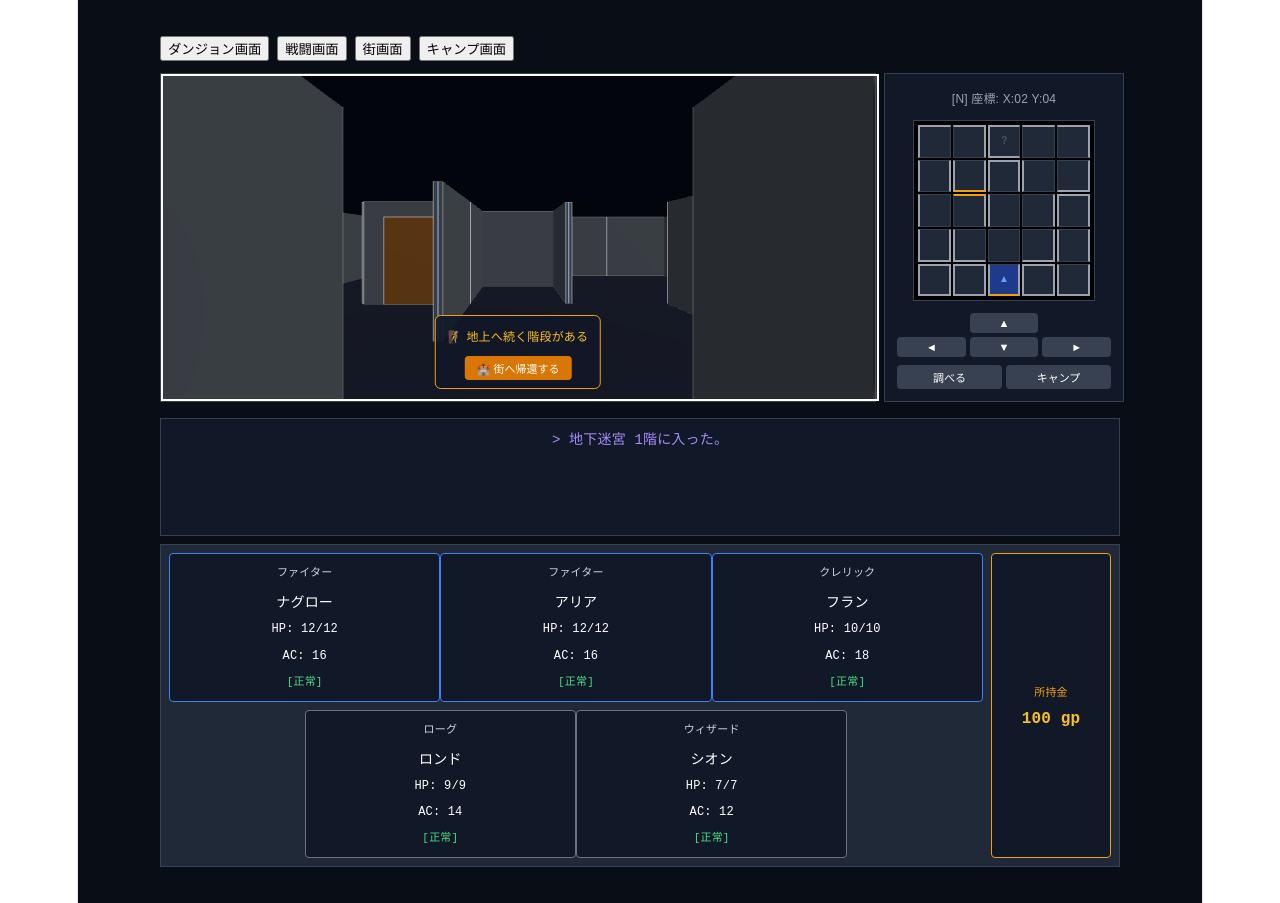
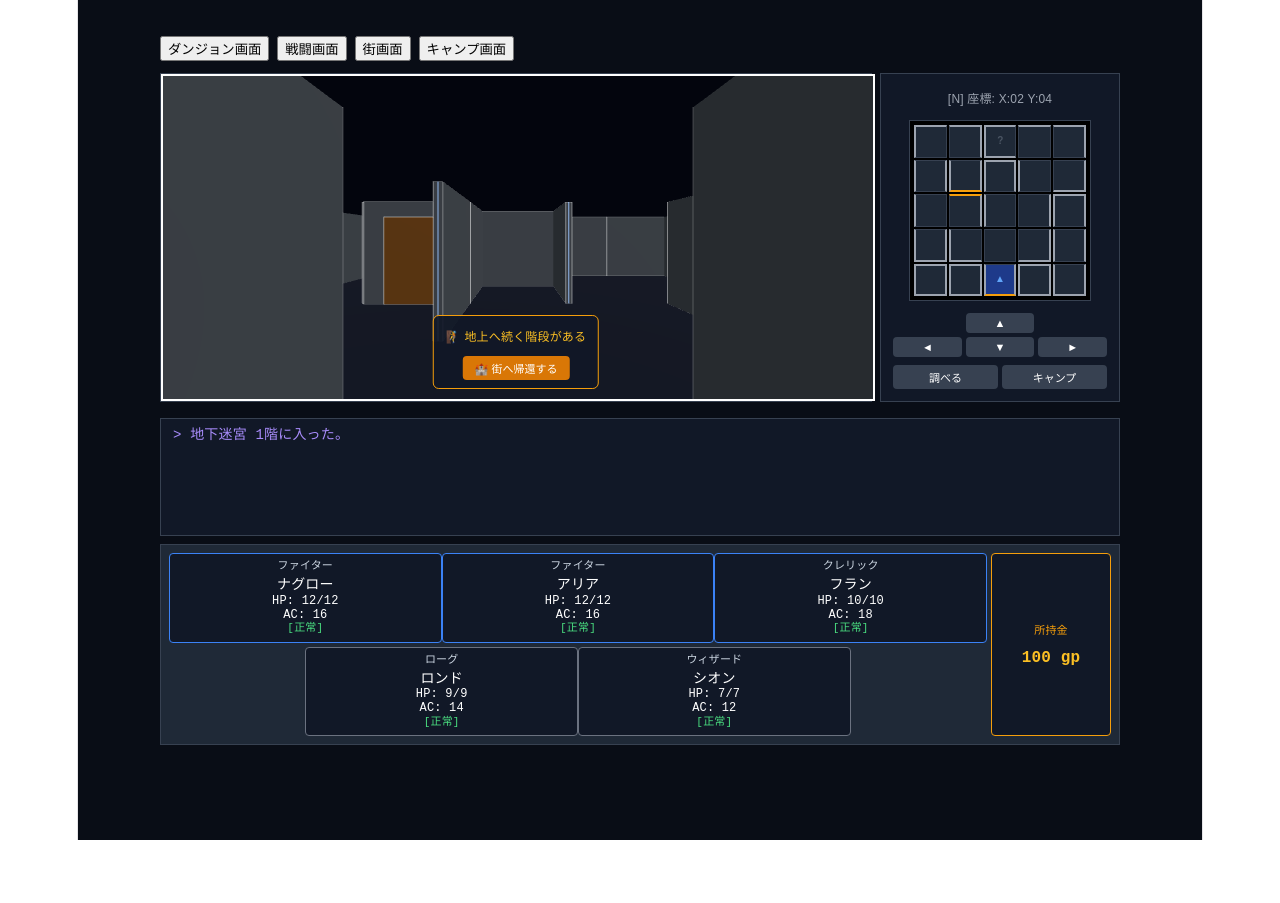
Before and after one commit to ueno-pwcom/wiz5e, a React (Vite) app: page / in a window 1280 px wide. After the commit the page ends 840 px from the top, so only its background shows below. Built offline with nearby package versions, Linux system fonts and the light colour scheme.

Commit message:
細かい修正

```diff
--- a/src/components/DungeonEventModal.tsx
+++ b/src/components/DungeonEventModal.tsx
@@ -42,7 +42,7 @@ export const DungeonEventModal: React.FC = () => {
                   {eventResult.passed ? '判定成功！' : '判定失敗...'}
                 </span>
                 <span style={{ fontSize: '12px', color: '#9ca3af', marginLeft: '8px' }}>
-                  (出目 {eventResult.roll} + 修正値 {eventResult.modifier} = {eventResult.total} / 目標値 DC {eventResult.dc})
+                  ({eventResult.roll} + 修正値 {eventResult.modifier} = {eventResult.total} / 目標値 DC {eventResult.dc})
                 </span>
               </div>
             )}
--- a/src/components/DungeonView.tsx
+++ b/src/components/DungeonView.tsx
@@ -10,6 +10,8 @@ export const DungeonView: React.FC = () => {
   const movePlayer = useGameStore((state) => state.movePlayer);
   const enterCamp = useGameStore((state) => state.enterCamp);
   const returnToTown = useGameStore((state) => state.returnToTown);
+  const triggerEvent = useGameStore((state) => state.triggerEvent);
+  const addLog = useGameStore((state) => state.addLog);
 
   const currentTile = currentMap.grid[playerPosition.y]?.[playerPosition.x];
   const sceneContainerRef = useRef<HTMLDivElement | null>(null);
@@ -231,6 +233,9 @@ export const DungeonView: React.FC = () => {
     renderer.setPixelRatio(window.devicePixelRatio);
     renderer.setSize(width, height);
     renderer.domElement.style.display = 'block';
+    renderer.domElement.style.width = '100%';
+    renderer.domElement.style.height = '100%';
+    renderer.domElement.style.boxSizing = 'border-box';
     container.appendChild(renderer.domElement);
     rendererRef.current = renderer;
 
@@ -364,7 +369,7 @@ export const DungeonView: React.FC = () => {
   };
 
   return (
-    <div style={{ display: 'grid', gridTemplateColumns: '1fr 240px', gap: '8px', height: '100%' }}>
+    <div style={{ display: 'grid', gridTemplateColumns: 'minmax(0, 1fr) 240px', gap: '8px', height: '100%' }}>
       <div style={{
         backgroundColor: '#000',
         border: '1px solid #374151',
@@ -373,7 +378,8 @@ export const DungeonView: React.FC = () => {
         alignItems: 'stretch',
         color: '#4b5563',
         position: 'relative',
-        minHeight: '0'
+        minHeight: '0',
+        minWidth: 0
       }}>
         <div
           ref={sceneContainerRef}
@@ -381,6 +387,7 @@ export const DungeonView: React.FC = () => {
             flex: 1,
             width: '100%',
             height: '100%',
+            minWidth: 0,
             border: '2px solid #fff',
             boxShadow: 'inset 0 0 20px #555',
             position: 'relative',
@@ -480,11 +487,36 @@ export const DungeonView: React.FC = () => {
         </div>
 
         <div style={{ display: 'flex', gap: '4px' }}>
-          <button style={{ ...btnStyle, flex: 1 }}>調べる</button>
           <button
             style={{ ...btnStyle, flex: 1 }}
             onClick={() => {
-              console.log('DungeonView: キャンプボタンが押されました');
+              if (!currentTile?.event) {
+                addLog('特に何も見つからなかった。', 'system');
+                return;
+              }
+
+              switch (currentTile.event.type) {
+                case 'chest':
+                  if (currentTile.event.chest_id === 'chest_1') {
+                    triggerEvent('locked_chest');
+                  }
+                  break;
+                case 'door':
+                  triggerEvent('heavy_door');
+                  break;
+                case 'trap':
+                  triggerEvent('poison_dart_trap');
+                  break;
+                default:
+                  addLog('この場所には何もなかった。', 'system');
+              }
+            }}
+          >
+            調べる
+          </button>
+          <button
+            style={{ ...btnStyle, flex: 1 }}
+            onClick={() => {
               enterCamp();
             }}
           >
--- a/src/components/MessageLog.css
+++ b/src/components/MessageLog.css
@@ -5,7 +5,9 @@
   padding: 8px 12px;
   font-family: monospace;
   font-size: 14px;
+  line-height: 1.2;
   overflow-y: auto;
+  text-align: left;
 }
 
 .message-log-entry {
@@ -32,6 +34,6 @@
   color: #a78bfa;
 }
 
-.message-log-default {
-  color: #e5e7eb;
+.message-log {
+  color: #fdfeff;
 }
--- a/src/components/MessageLog.tsx
+++ b/src/components/MessageLog.tsx
@@ -1,5 +1,6 @@
 import React, { useEffect, useRef } from 'react';
 import type { LogMessage } from '../types/game';
+import './MessageLog.css';
 
 interface Props {
   logs: LogMessage[];
@@ -14,29 +15,10 @@ export const MessageLog: React.FC<Props> = ({ logs }) => {
     container.scrollTop = container.scrollHeight;
   }, [logs]);
 
-  const getLogColor = (type: LogMessage['type']) => {
-    switch (type) {
-      case 'player_action': return '#60a5fa'; // 青（味方行動・命中）
-      case 'enemy_action':  return '#f87171'; // 赤（敵の攻撃・被害）
-      case 'heal':          return '#4ade80'; // 緑（回復）
-      case 'critical':      return '#fbbf24'; // オレンジ（クリティカル）
-      case 'system':        return '#a78bfa'; // 紫（システム・知覚）
-      default:              return '#e5e7eb'; // 白（標準）
-    }
-  };
-
   return (
-    <div ref={containerRef} style={{
-      height: '100px',
-      backgroundColor: '#111827',
-      border: '1px solid #374151',
-      padding: '8px 12px',
-      fontFamily: 'monospace',
-      fontSize: '14px',
-      overflowY: 'auto'
-    }}>
+    <div ref={containerRef} className="message-log">
       {logs.map((log) => (
-        <div key={log.id} style={{ color: getLogColor(log.type), marginBottom: '2px' }}>
+        <div key={log.id} className={`message-log-entry message-log-${log.type ?? 'default'}`}>
           &gt; {log.text}
         </div>
       ))}
--- a/src/components/StatusPanel.tsx
+++ b/src/components/StatusPanel.tsx
@@ -60,13 +60,13 @@ export const StatusPanel: React.FC<Props> = ({ party, gold }) => {
           }
         }}
       >
-        <div style={{ fontSize: '11px', color: '#cbd5e1', marginBottom: '4px' }}>
+        <div style={{ fontSize: '11px', color: '#cbd5e1', marginBottom: '4px', lineHeight: 1.2 }}>
           {classNames[char.class_id] ?? char.class_id}
         </div>
-        <div style={{ fontWeight: 'bold', fontSize: '14px' }}>{char.name}</div>
-        <div style={{ fontSize: '12px' }}>HP: {char.hp.current}/{char.hp.max}</div>
-        <div style={{ fontSize: '12px' }}>AC: {char.ac}</div>
-        <div style={{ fontSize: '11px', color: char.is_alive ? '#4ade80' : '#ef4444' }}>
+        <div style={{ fontWeight: 'bold', fontSize: '14px', lineHeight: 1.15 }}>{char.name}</div>
+        <div style={{ fontSize: '12px', lineHeight: 1.2 }}>HP: {char.hp.current}/{char.hp.max}</div>
+        <div style={{ fontSize: '12px', lineHeight: 1.2 }}>AC: {char.ac}</div>
+        <div style={{ fontSize: '11px', color: char.is_alive ? '#4ade80' : '#ef4444', lineHeight: 1.2 }}>
           {char.is_alive ? '[正常]' : '[死亡]'}
         </div>
       </div>
@@ -77,14 +77,14 @@ export const StatusPanel: React.FC<Props> = ({ party, gold }) => {
     <div style={{
       display: 'grid',
       gridTemplateColumns: '1fr 120px',
-      gap: '8px',
+      gap: '4px',
       backgroundColor: '#1f2937',
       padding: '8px',
       border: '1px solid #374151',
       color: '#fff',
       fontFamily: 'monospace'
     }}>
-      <div style={{ display: 'flex', flexDirection: 'column', gap: '8px' }}>
+      <div style={{ display: 'flex', flexDirection: 'column', gap: '4px' }}>
         <div style={{ display: 'flex', justifyContent: 'space-between', gap: 0, minHeight: 0 }}>
           {frontParty.map((char) => renderCharacterCard(char))}
         </div>
--- a/src/data/dungeonEvents.ts
+++ b/src/data/dungeonEvents.ts
@@ -58,7 +58,7 @@ export const dungeonEvents: Record<string, DungeonEvent> = {
       },
       {
         id: 'ignore',
-        label: '無視して進む',
+        label: '立ち去る',
         successText: '宝箱には手を触れず、先を急ぐことにした。',
         failureText: ''
       }
--- a/src/store/useGameStore.tsx
+++ b/src/store/useGameStore.tsx
@@ -257,8 +257,8 @@ export const useGameStore = create<GameState>((set, get) => ({
     const dexMod = getAbilityModifier(playerChar.stats.dex);
     const isRanged = weapon?.weapon_category === 'ranged';
     const isFinesse = weapon?.weapon_property === 'finesse';
-    const abilityMod = isFinesse ? Math.max(strMod, dexMod) : isRanged ? dexMod : strMod;
-    const attackBonus = abilityMod + 2;
+    const attackAbilityMod = isFinesse ? Math.max(strMod, dexMod) : isRanged ? dexMod : strMod;
+    const attackBonus = attackAbilityMod + 2;
 
     const attackRoll = rollD20(attackBonus);
     addLog(`${attacker.name} の攻撃！ (出目: ${attackRoll.natural} + ${attackBonus} = ${attackRoll.total})`, 'player_action');
@@ -277,11 +277,15 @@ export const useGameStore = create<GameState>((set, get) => ({
     }
 
     if (isHit) {
-      const weaponDice = weapon?.damage_dice || '1d8+2';
-      const damage = rollDiceString(weaponDice, attackRoll.isCritical);
+      const weaponDice = weapon?.damage_dice || '1d8';
+      const diceDamage = rollDiceString(weaponDice, attackRoll.isCritical);
+      const damageAbilityMod = isRanged ? dexMod : isFinesse ? Math.max(strMod, dexMod) : strMod;
+      const damage = diceDamage + damageAbilityMod;
       target.hp.current = Math.max(0, target.hp.current - damage);
 
-      addLog(`${target.name} に ${damage} のダメージ！`, 'critical');
+      const modifierLabel = damageAbilityMod >= 0 ? `+ ${damageAbilityMod}` : `${damageAbilityMod}`;
+      const diceExpression = attackRoll.isCritical ? weaponDice.replace(/^(\d+)d(\d+)/, (_, count, sides) => `${Number(count) * 2}d${sides}`) : weaponDice;
+      addLog(`${target.name} に ${damage} のダメージ！ （${diceExpression} ${modifierLabel} = ${diceDamage} ${modifierLabel}）`, 'critical');
 
       if (target.hp.current === 0) {
         addLog(`${target.name} を倒した！`, 'info');
```
